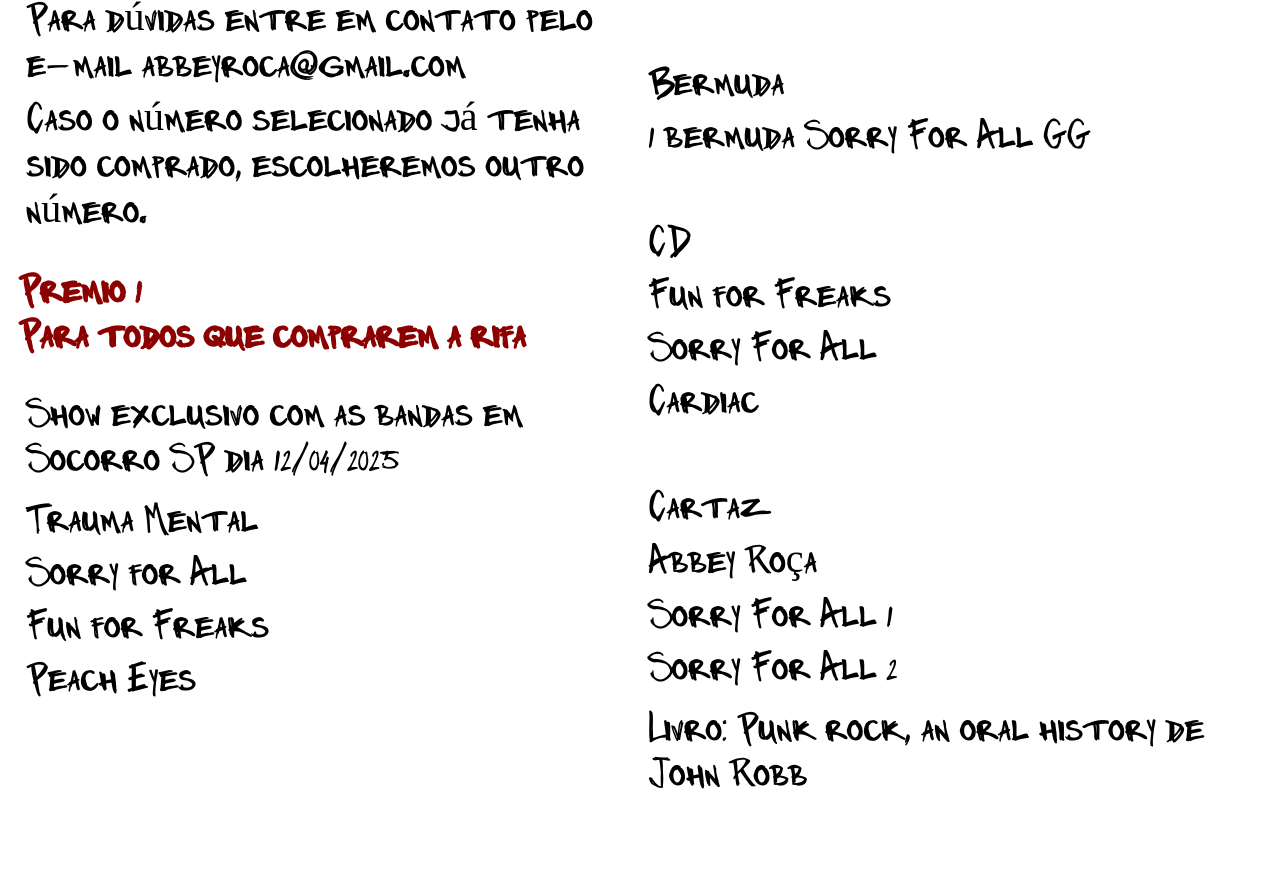
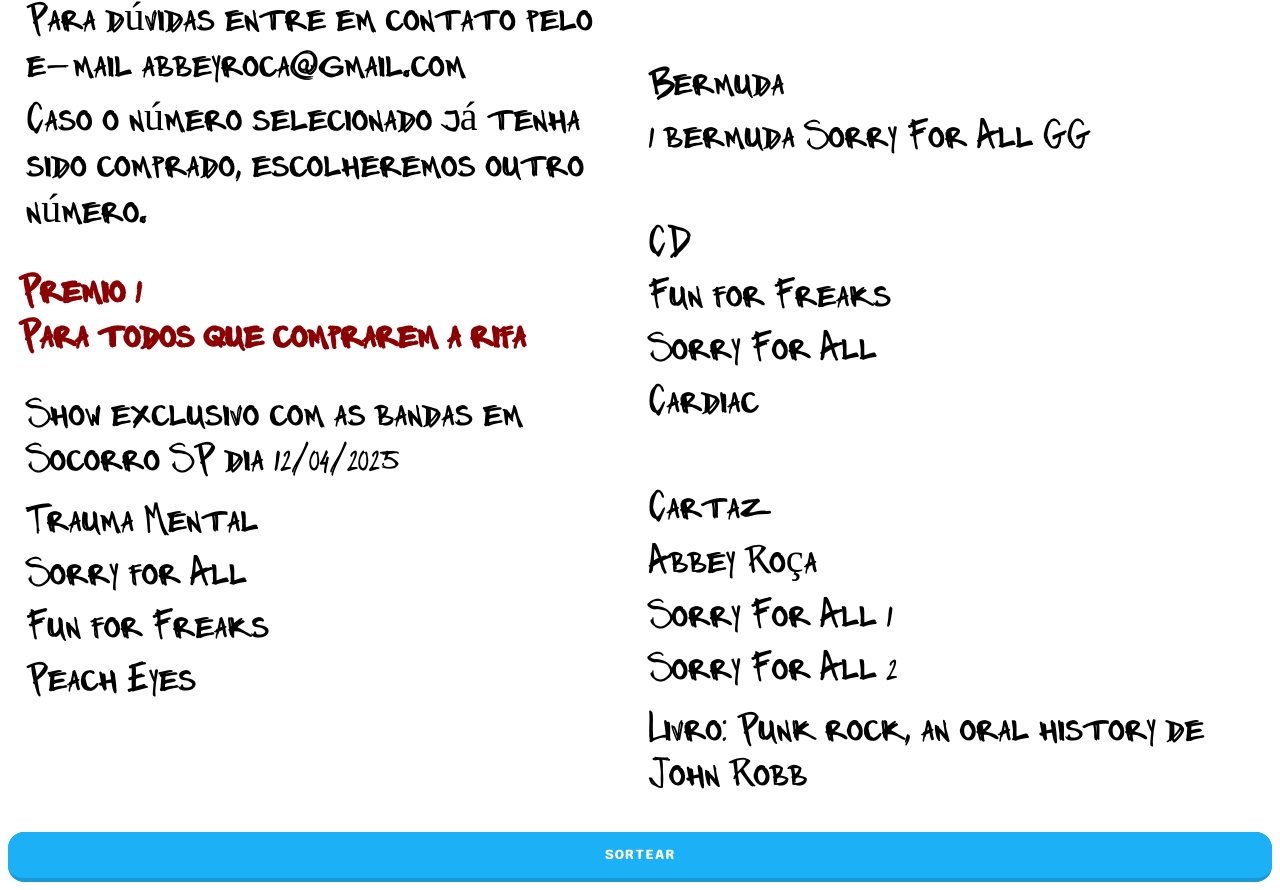
Before and after one commit to abbeyroca/rocknacausa, a plain HTML site: page index.html in a window 1280 px wide. Shown: the part 444-1334 px from the top of the page. Before the commit the page ends 1284 px from the top, so only its background shows below. Drawn offline with Linux system fonts and the light colour scheme; no server answers.

Commit message:
:hankey: teste com sorteio

```diff
--- a/index.html
+++ b/index.html
@@ -52,9 +52,10 @@
             <p class="listitem">Livro: Punk rock, an oral history de John Robb</p>
         </div>
     </div>
-
-
     <div id="grid-container" class="grid-container"></div>
+    <!-- HABILITAR NO SORTEIO! -->
+    <button class="sortear" onclick="sortear()">Sortear</button>
+    <div id="sorteados"></div>
     <script src="./js/rifa.js"></script>
 </body>
 </html>
--- a/js/rifa.js
+++ b/js/rifa.js
@@ -306,4 +306,48 @@ function sorteio() {
     })
 }
 
+<<<<<<< HEAD
 sorteio();
+=======
+pegaComprados();
+
+
+function sortear() {
+    var sorteados = document.getElementById("sorteados")
+
+    let names = [];
+    const query = encodeURIComponent("Select B")
+    const url = `${base}&sheet=${sheetName}&tq=${query}`
+    console.log("Sortear!!!" + url)
+
+    fetch(url)
+    .then(res => res.text())
+    .then(rep => {
+      console.log(rep)
+      //Apaga textos adicionais e extrai so o JSON:
+      const jsonData = JSON.parse(rep.substring(47).slice(0, -2));
+      const colz = [];
+      //Extrai nome das colunas
+      jsonData.table.cols.forEach((heading) => {
+        let column = heading.label;
+          colz.push(column);
+        })
+      //Extrai dados das linhas
+      jsonData.table.rows.forEach((rowData) => {
+          colz.forEach((ele, ind) => {
+              if (rowData.c[ind] != null) {
+                names.push(rowData.c[ind].v);
+                console.log("Names " + rowData.c[ind].v)
+             }
+          })
+      })
+      let rand = Math.random()
+      let len = names.length * 1.0
+      let indice_sorteado = Math.floor(rand*len)
+      let sorteado = names[indice_sorteado]
+      sorteados.innerHTML += sorteado+"\n"
+    })
+  }
+
+
+>>>>>>> 02e6fc7 (:hankey: teste com sorteio)
--- a/style/rifa.css
+++ b/style/rifa.css
@@ -144,3 +144,79 @@
     grid-template-columns: repeat(5, 1fr);
     padding: 10px;
 }
+
+
+
+#sorteados {
+    grid-column: 1 / span 8;
+    grid-row: 49 / span 1;
+    font-family: sonoBold;
+    color: teal;
+}
+
+.sortear {
+    grid-column: 4 / span 2;
+    grid-row: 45 / span 1;
+    appearance: button;
+    background-color: #1899D6;
+    border: solid transparent;
+    border-radius: 16px;
+    border-width: 0 0 4px;
+    box-sizing: border-box;
+    color: #FFFFFF;
+    cursor: pointer;
+    display: inline-block;
+    font-family: sonoBold;
+    font-size: 15px;
+    font-weight: 700;
+    letter-spacing: .8px;
+    line-height: 20px;
+    margin: 0;
+    outline: none;
+    overflow: visible;
+    padding: 13px 16px;
+    text-align: center;
+    text-transform: uppercase;
+    touch-action: manipulation;
+    transform: translateZ(0);
+    transition: filter .2s;
+    user-select: none;
+    -webkit-user-select: none;
+    vertical-align: middle;
+    white-space: nowrap;
+    width: 100%;
+}
+
+.sortear:after {
+    background-clip: padding-box;
+    background-color: #1CB0F6;
+    border: solid transparent;
+    border-radius: 16px;
+    border-width: 0 0 4px;
+    bottom: -4px;
+    content: "";
+    left: 0;
+    position: absolute;
+    right: 0;
+    top: 0;
+    z-index: -1;
+}
+
+.sortear,
+.sortear:focus {
+    user-select: auto;
+}
+
+.sortear:hover:not(:disabled) {
+    filter: brightness(1.1);
+  -webkit-filter: brightness(1.1);
+}
+
+.sortear:disabled {
+    cursor: auto;
+}
+
+.sortear:active {
+    border-width: 4px 0 0;
+    background: none;
+}
```
